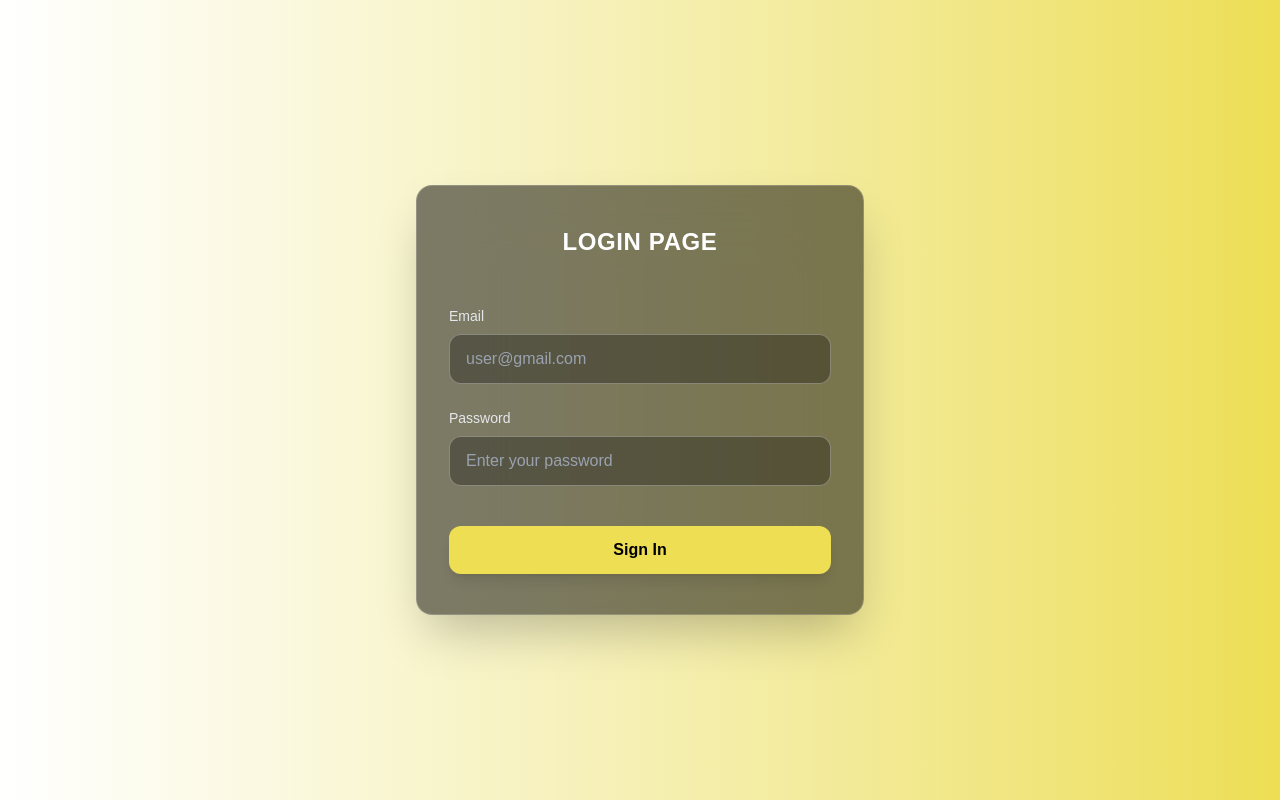
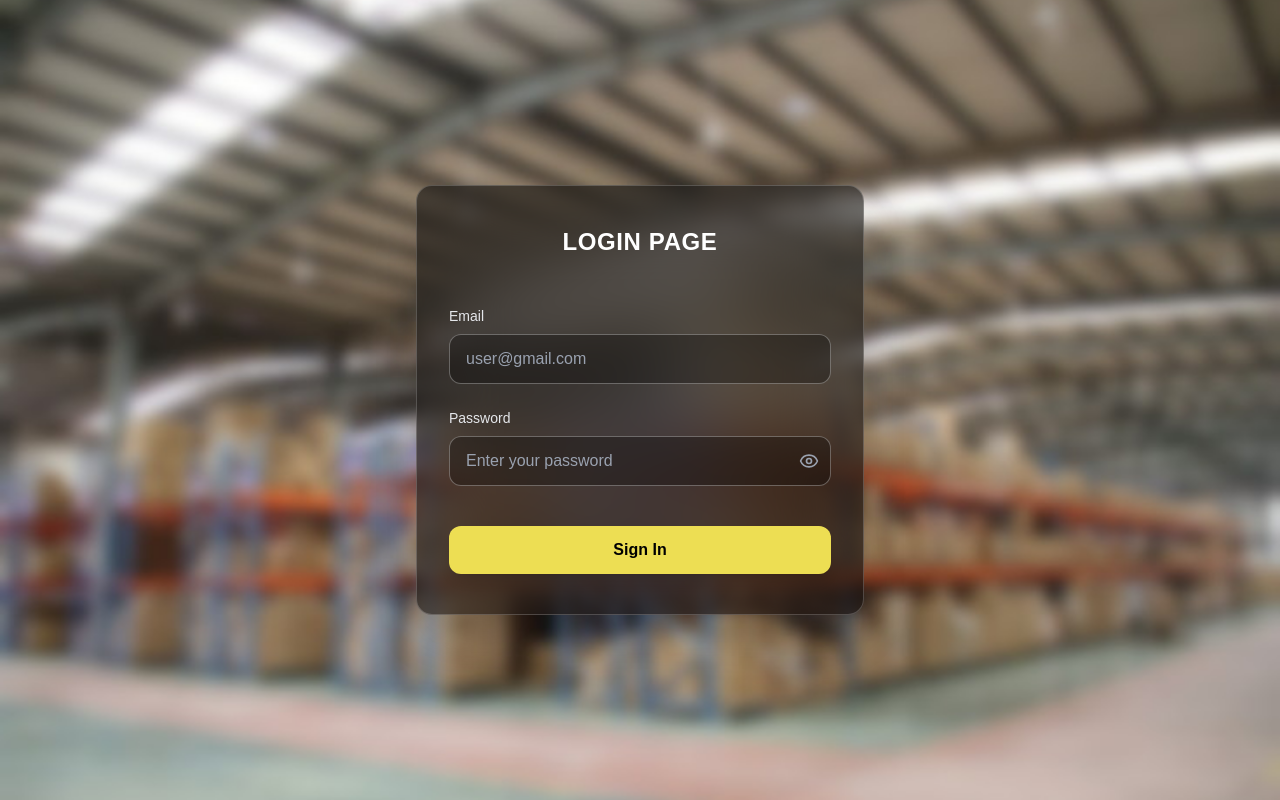
Before and after one commit to Yoshinovia/pra-pkl, a Next.js app in the folder frontend/: page / in a window 1280 px wide. Built offline with nearby package versions, Linux system fonts and the light colour scheme.

Commit message:
Add eye of password for hidden/show password when logging, add backgroun in page login

```diff
--- a/frontend/app/page.tsx
+++ b/frontend/app/page.tsx
@@ -2,6 +2,8 @@
 
 import { useState } from 'react';
 import { useRouter } from 'next/navigation';
+import { Eye, EyeOff } from 'lucide-react';
+import Image from 'next/image';
 
 export default function Home() {
   const router = useRouter();
@@ -9,6 +11,7 @@ export default function Home() {
   const [password, setPassword] = useState('');
   const [message, setMessage] = useState('');
   const [loading, setLoading] = useState(false);
+  const [showPassword, setShowPassword] = useState(false);
 
   const handleLogin = async (e: React.FormEvent) => {
     e.preventDefault();
@@ -40,7 +43,13 @@ export default function Home() {
   };
 
   return (
-    <main className="h-screen flex items-center justify-center bg-gradient-to-r from-white to-[#edde53]">
+    <main className="h-screen flex items-center justify-center">
+      <Image
+        src="/images/Background-picsay.jpg.jpeg"
+        alt='background'
+        fill
+        priority
+        className='object-cover -z-10'/>
       <section className="w-full max-w-md bg-black/50 text-white backdrop-blur-2xl border border-white/20 py-10 px-8 rounded-2xl shadow-2xl">
 
         <div className="flex items-center justify-center">
@@ -67,14 +76,24 @@ export default function Home() {
 
           <div className="flex flex-col gap-2 w-full">
             <label htmlFor="password" className="text-sm text-gray-200">Password</label>
+            <div className="relative w-full">
               <input
                 id="password"
-              type="password"
+                type={showPassword ? 'text' : 'password'}
                 placeholder="Enter your password"
                 value={password}
                 onChange={(e) => setPassword(e.target.value)}
-              className="bg-black/30 border border-white/30 text-white placeholder-gray-400 py-3 px-4 rounded-xl focus:outline-none focus:border-[#edde53] transition-colors"
+                className="bg-black/30 border border-white/30 text-white placeholder-gray-400 py-3 px-4 pr-11 rounded-xl focus:outline-none focus:border-[#edde53] transition-colors w-full"
               />
+              <button
+                type="button"
+                onClick={() => setShowPassword((prev) => !prev)}
+                className="absolute right-3 top-1/2 -translate-y-1/2 text-gray-400 hover:text-white transition-colors"
+                tabIndex={-1}
+              >
+                {showPassword ? <EyeOff size={20} /> : <Eye size={20} />}
+              </button>
+            </div>
           </div>
 
           <button
--- a/frontend/package.json
+++ b/frontend/package.json
@@ -9,6 +9,7 @@
     "lint": "eslint"
   },
   "dependencies": {
+    "lucide-react": "^1.25.0",
     "next": "16.2.10",
     "react": "19.2.4",
     "react-dom": "19.2.4"
```
Also changed, not shown: 1 other file (tests, documents, lock files or other folders). Lines whose indentation alone changed are shown as unchanged.
